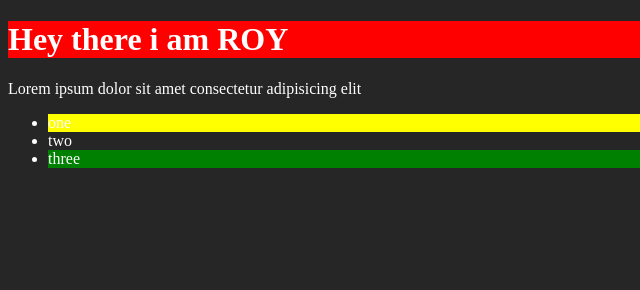
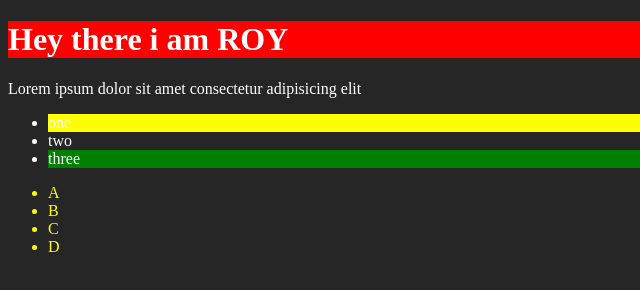
Before and after one commit to Yasssh-bombale/Advanced_JavaScript, a plain HTML site: page DOM/1_Intro/index.html in a window 1280 px wide. Shown: the full height of the page, 0-640 px from the left. Drawn offline with Linux system fonts and the light colour scheme.

```diff
--- a/DOM/1_Intro/index.html
+++ b/DOM/1_Intro/index.html
@@ -21,6 +21,13 @@
       <li>three</li>
     </ul>
 
+    <ul>
+      <li class="class-1">A</li>
+      <li class="class-1">B</li>
+      <li class="class-1">C</li>
+      <li class="class-1">D</li>
+    </ul>
+
     <script src="script.js"></script>
   </body>
 </html>
--- a/DOM/1_Intro/script.js
+++ b/DOM/1_Intro/script.js
@@ -9,3 +9,13 @@
 // console.log(myli);
 myli[0].style.backgroundColor = "yellow";
 myli[2].style.backgroundColor = "green";
+
+// ++++++++++++++++++++++++++++++++++++++++++++++++++++++++++++++++++++++++++++;
+
+const common = document.getElementsByClassName("class-1");
+const test = Array.from(common);
+// * Note:Array.from() created an array from the array like objects; here common has the HTMLCollection which is an array like objects ;
+console.log(common);
+// ? If i want to change all the list items background to yellow then i have here forEach method because i converted the HTMLCOLLECTION to the Array ;
+
+test.forEach((l) => (l.style.color = "yellow"));
```
